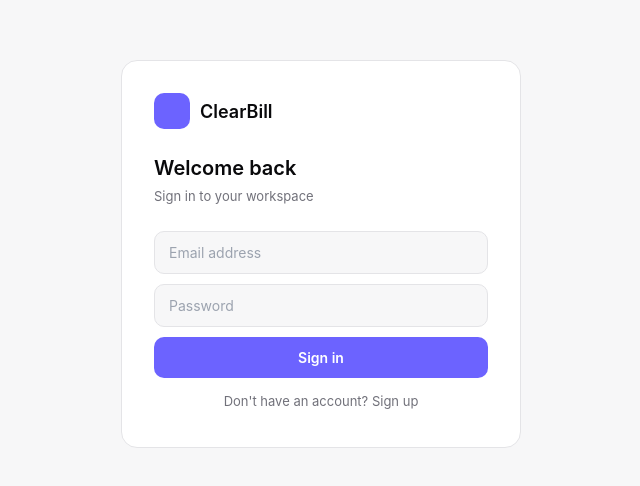
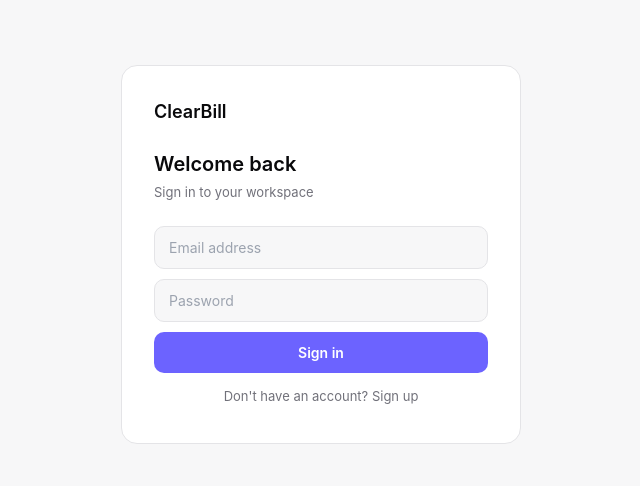
Before and after one commit to AKteen/clearBill_NEXT, a Next.js app in the folder frontend/: page /login in a window 1280 px wide. Shown: the part 146-632 px from the top of the page, without its empty margins (319-959 px from the left). Built offline with nearby package versions, Linux system fonts and the light colour scheme; no server answers.

Commit message:
Remove logo div from login page
Removed logo div from the login page.

```diff
--- a/frontend/app/(auth)/login/page.js
+++ b/frontend/app/(auth)/login/page.js
@@ -46,12 +46,7 @@ export default function LoginPage() {
       }}>
         {/* Logo */}
         <div style={{ display: "flex", alignItems: "center", gap: "10px", marginBottom: "1.5rem" }}>
-          <div style={{
-            width: "36px", height: "36px", borderRadius: "10px",
-            background: "var(--accent)", display: "flex", alignItems: "center", justifyContent: "center"
-          }}>
 
-          </div>
           <span style={{ fontWeight: 600, fontSize: "18px" }}>ClearBill</span>
         </div>
 
```
